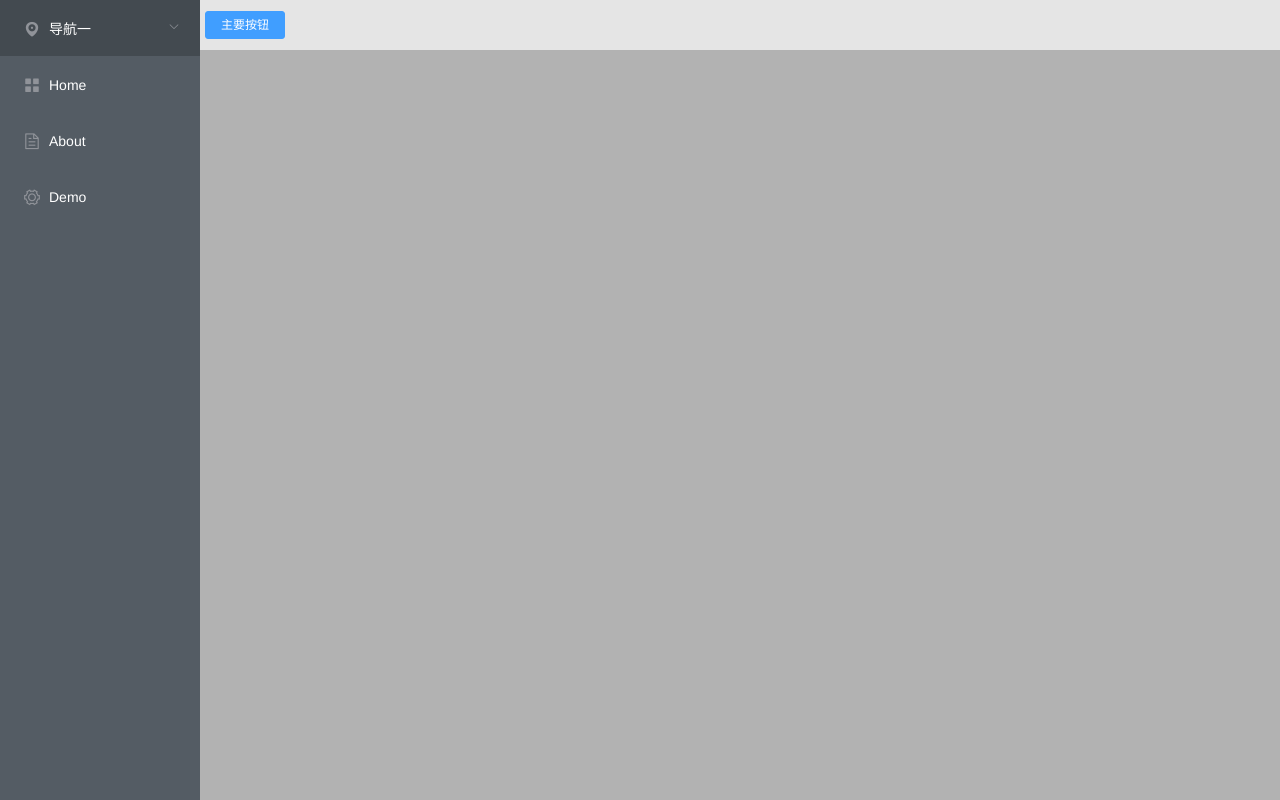
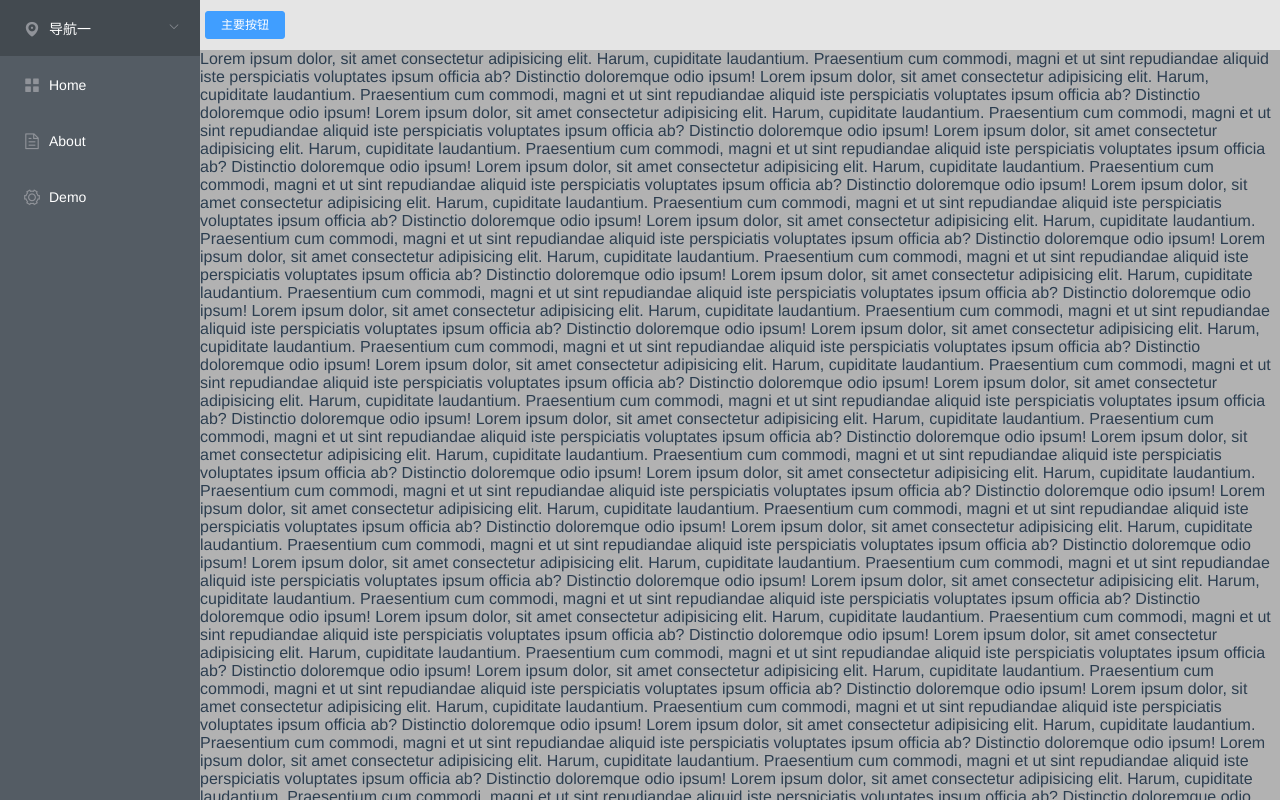
Before and after one commit to chenjiezi/blog-1, a Vue app in the folder blog-admin/: page /demo in a window 1280 px wide. Built offline with nearby package versions, Linux system fonts and the light colour scheme.

Commit message:
测试文件

```diff
--- a/blog-admin/src/router/index.js
+++ b/blog-admin/src/router/index.js
@@ -17,6 +17,14 @@ const routes = [
     // this generates a separate chunk (about.[hash].js) for this route
     // which is lazy-loaded when the route is visited.
     component: () => import(/* webpackChunkName: "about" */ '../views/About.vue')
+  },
+  {
+    path: '/demo',
+    name: 'demo',
+    // route level code-splitting
+    // this generates a separate chunk (about.[hash].js) for this route
+    // which is lazy-loaded when the route is visited.
+    component: () => import(/* webpackChunkName: "about" */ '../views/Demo.vue')
   }
 ]
 
--- /dev/null
+++ b/blog-admin/src/views/Demo.vue
@@ -0,0 +1,82 @@
+<!-- demo -->
+<template>
+  <div class='demo'>
+    Lorem ipsum dolor, sit amet consectetur adipisicing elit. Harum, cupiditate laudantium. Praesentium cum commodi, magni et ut sint repudiandae aliquid iste perspiciatis voluptates ipsum officia ab? Distinctio doloremque odio ipsum!
+    Lorem ipsum dolor, sit amet consectetur adipisicing elit. Harum, cupiditate laudantium. Praesentium cum commodi, magni et ut sint repudiandae aliquid iste perspiciatis voluptates ipsum officia ab? Distinctio doloremque odio ipsum!
+    Lorem ipsum dolor, sit amet consectetur adipisicing elit. Harum, cupiditate laudantium. Praesentium cum commodi, magni et ut sint repudiandae aliquid iste perspiciatis voluptates ipsum officia ab? Distinctio doloremque odio ipsum!
+    Lorem ipsum dolor, sit amet consectetur adipisicing elit. Harum, cupiditate laudantium. Praesentium cum commodi, magni et ut sint repudiandae aliquid iste perspiciatis voluptates ipsum officia ab? Distinctio doloremque odio ipsum!
+    Lorem ipsum dolor, sit amet consectetur adipisicing elit. Harum, cupiditate laudantium. Praesentium cum commodi, magni et ut sint repudiandae aliquid iste perspiciatis voluptates ipsum officia ab? Distinctio doloremque odio ipsum!
+    Lorem ipsum dolor, sit amet consectetur adipisicing elit. Harum, cupiditate laudantium. Praesentium cum commodi, magni et ut sint repudiandae aliquid iste perspiciatis voluptates ipsum officia ab? Distinctio doloremque odio ipsum!
+    Lorem ipsum dolor, sit amet consectetur adipisicing elit. Harum, cupiditate laudantium. Praesentium cum commodi, magni et ut sint repudiandae aliquid iste perspiciatis voluptates ipsum officia ab? Distinctio doloremque odio ipsum!
+    Lorem ipsum dolor, sit amet consectetur adipisicing elit. Harum, cupiditate laudantium. Praesentium cum commodi, magni et ut sint repudiandae aliquid iste perspiciatis voluptates ipsum officia ab? Distinctio doloremque odio ipsum!
+    Lorem ipsum dolor, sit amet consectetur adipisicing elit. Harum, cupiditate laudantium. Praesentium cum commodi, magni et ut sint repudiandae aliquid iste perspiciatis voluptates ipsum officia ab? Distinctio doloremque odio ipsum!
+    Lorem ipsum dolor, sit amet consectetur adipisicing elit. Harum, cupiditate laudantium. Praesentium cum commodi, magni et ut sint repudiandae aliquid iste perspiciatis voluptates ipsum officia ab? Distinctio doloremque odio ipsum!
+    Lorem ipsum dolor, sit amet consectetur adipisicing elit. Harum, cupiditate laudantium. Praesentium cum commodi, magni et ut sint repudiandae aliquid iste perspiciatis voluptates ipsum officia ab? Distinctio doloremque odio ipsum!
+    Lorem ipsum dolor, sit amet consectetur adipisicing elit. Harum, cupiditate laudantium. Praesentium cum commodi, magni et ut sint repudiandae aliquid iste perspiciatis voluptates ipsum officia ab? Distinctio doloremque odio ipsum!
+    Lorem ipsum dolor, sit amet consectetur adipisicing elit. Harum, cupiditate laudantium. Praesentium cum commodi, magni et ut sint repudiandae aliquid iste perspiciatis voluptates ipsum officia ab? Distinctio doloremque odio ipsum!
+    Lorem ipsum dolor, sit amet consectetur adipisicing elit. Harum, cupiditate laudantium. Praesentium cum commodi, magni et ut sint repudiandae aliquid iste perspiciatis voluptates ipsum officia ab? Distinctio doloremque odio ipsum!
+    Lorem ipsum dolor, sit amet consectetur adipisicing elit. Harum, cupiditate laudantium. Praesentium cum commodi, magni et ut sint repudiandae aliquid iste perspiciatis voluptates ipsum officia ab? Distinctio doloremque odio ipsum!
+    Lorem ipsum dolor, sit amet consectetur adipisicing elit. Harum, cupiditate laudantium. Praesentium cum commodi, magni et ut sint repudiandae aliquid iste perspiciatis voluptates ipsum officia ab? Distinctio doloremque odio ipsum!
+    Lorem ipsum dolor, sit amet consectetur adipisicing elit. Harum, cupiditate laudantium. Praesentium cum commodi, magni et ut sint repudiandae aliquid iste perspiciatis voluptates ipsum officia ab? Distinctio doloremque odio ipsum!
+    Lorem ipsum dolor, sit amet consectetur adipisicing elit. Harum, cupiditate laudantium. Praesentium cum commodi, magni et ut sint repudiandae aliquid iste perspiciatis voluptates ipsum officia ab? Distinctio doloremque odio ipsum!
+    Lorem ipsum dolor, sit amet consectetur adipisicing elit. Harum, cupiditate laudantium. Praesentium cum commodi, magni et ut sint repudiandae aliquid iste perspiciatis voluptates ipsum officia ab? Distinctio doloremque odio ipsum!
+    Lorem ipsum dolor, sit amet consectetur adipisicing elit. Harum, cupiditate laudantium. Praesentium cum commodi, magni et ut sint repudiandae aliquid iste perspiciatis voluptates ipsum officia ab? Distinctio doloremque odio ipsum!
+    Lorem ipsum dolor, sit amet consectetur adipisicing elit. Harum, cupiditate laudantium. Praesentium cum commodi, magni et ut sint repudiandae aliquid iste perspiciatis voluptates ipsum officia ab? Distinctio doloremque odio ipsum!
+    Lorem ipsum dolor, sit amet consectetur adipisicing elit. Harum, cupiditate laudantium. Praesentium cum commodi, magni et ut sint repudiandae aliquid iste perspiciatis voluptates ipsum officia ab? Distinctio doloremque odio ipsum!
+    Lorem ipsum dolor, sit amet consectetur adipisicing elit. Harum, cupiditate laudantium. Praesentium cum commodi, magni et ut sint repudiandae aliquid iste perspiciatis voluptates ipsum officia ab? Distinctio doloremque odio ipsum!
+    Lorem ipsum dolor, sit amet consectetur adipisicing elit. Harum, cupiditate laudantium. Praesentium cum commodi, magni et ut sint repudiandae aliquid iste perspiciatis voluptates ipsum officia ab? Distinctio doloremque odio ipsum!
+    Lorem ipsum dolor, sit amet consectetur adipisicing elit. Harum, cupiditate laudantium. Praesentium cum commodi, magni et ut sint repudiandae aliquid iste perspiciatis voluptates ipsum officia ab? Distinctio doloremque odio ipsum!
+    Lorem ipsum dolor, sit amet consectetur adipisicing elit. Harum, cupiditate laudantium. Praesentium cum commodi, magni et ut sint repudiandae aliquid iste perspiciatis voluptates ipsum officia ab? Distinctio doloremque odio ipsum!
+    Lorem ipsum dolor, sit amet consectetur adipisicing elit. Harum, cupiditate laudantium. Praesentium cum commodi, magni et ut sint repudiandae aliquid iste perspiciatis voluptates ipsum officia ab? Distinctio doloremque odio ipsum!
+    Lorem ipsum dolor, sit amet consectetur adipisicing elit. Harum, cupiditate laudantium. Praesentium cum commodi, magni et ut sint repudiandae aliquid iste perspiciatis voluptates ipsum officia ab? Distinctio doloremque odio ipsum!
+    Lorem ipsum dolor, sit amet consectetur adipisicing elit. Harum, cupiditate laudantium. Praesentium cum commodi, magni et ut sint repudiandae aliquid iste perspiciatis voluptates ipsum officia ab? Distinctio doloremque odio ipsum!
+    Lorem ipsum dolor, sit amet consectetur adipisicing elit. Harum, cupiditate laudantium. Praesentium cum commodi, magni et ut sint repudiandae aliquid iste perspiciatis voluptates ipsum officia ab? Distinctio doloremque odio ipsum!
+    Lorem ipsum dolor, sit amet consectetur adipisicing elit. Harum, cupiditate laudantium. Praesentium cum commodi, magni et ut sint repudiandae aliquid iste perspiciatis voluptates ipsum officia ab? Distinctio doloremque odio ipsum!
+    Lorem ipsum dolor, sit amet consectetur adipisicing elit. Harum, cupiditate laudantium. Praesentium cum commodi, magni et ut sint repudiandae aliquid iste perspiciatis voluptates ipsum officia ab? Distinctio doloremque odio ipsum!
+    Lorem ipsum dolor, sit amet consectetur adipisicing elit. Harum, cupiditate laudantium. Praesentium cum commodi, magni et ut sint repudiandae aliquid iste perspiciatis voluptates ipsum officia ab? Distinctio doloremque odio ipsum!
+    Lorem ipsum dolor, sit amet consectetur adipisicing elit. Harum, cupiditate laudantium. Praesentium cum commodi, magni et ut sint repudiandae aliquid iste perspiciatis voluptates ipsum officia ab? Distinctio doloremque odio ipsum!
+    Lorem ipsum dolor, sit amet consectetur adipisicing elit. Harum, cupiditate laudantium. Praesentium cum commodi, magni et ut sint repudiandae aliquid iste perspiciatis voluptates ipsum officia ab? Distinctio doloremque odio ipsum!
+  </div>
+</template>
+
+<script>
+// 这里可以导入其他文件（比如：组件，工具js，第三方插件js，json文件，图片文件等等）
+// 例如：import 《组件名称》 from '《组件路径》';
+
+export default {
+  // import引入的组件需要注入到对象中才能使用
+  components: {},
+  data () {
+    // 这里存放数据
+    return {
+
+    }
+  },
+  // 监听属性 类似于data概念
+  computed: {},
+  // 监控data中的数据变化
+  watch: {},
+  // 方法集合
+  methods: {
+
+  },
+  // 生命周期 - 创建完成（可以访问当前this实例）
+  created () {
+
+  },
+  // 生命周期 - 挂载完成（可以访问DOM元素）
+  mounted () {
+
+  },
+  beforeCreate () { }, // 生命周期 - 创建之前
+  beforeMount () { }, // 生命周期 - 挂载之前
+  beforeUpdate () { }, // 生命周期 - 更新之前
+  updated () { }, // 生命周期 - 更新之后
+  beforeDestroy () { }, // 生命周期 - 销毁之前
+  destroyed () { }, // 生命周期 - 销毁完成
+  activated () { } // 如果页面有keep-alive缓存功能，这个函数会触发
+}
+</script>
+<style lang='scss' scoped>
+//@import url(); 引入公共css类
+</style>
```
